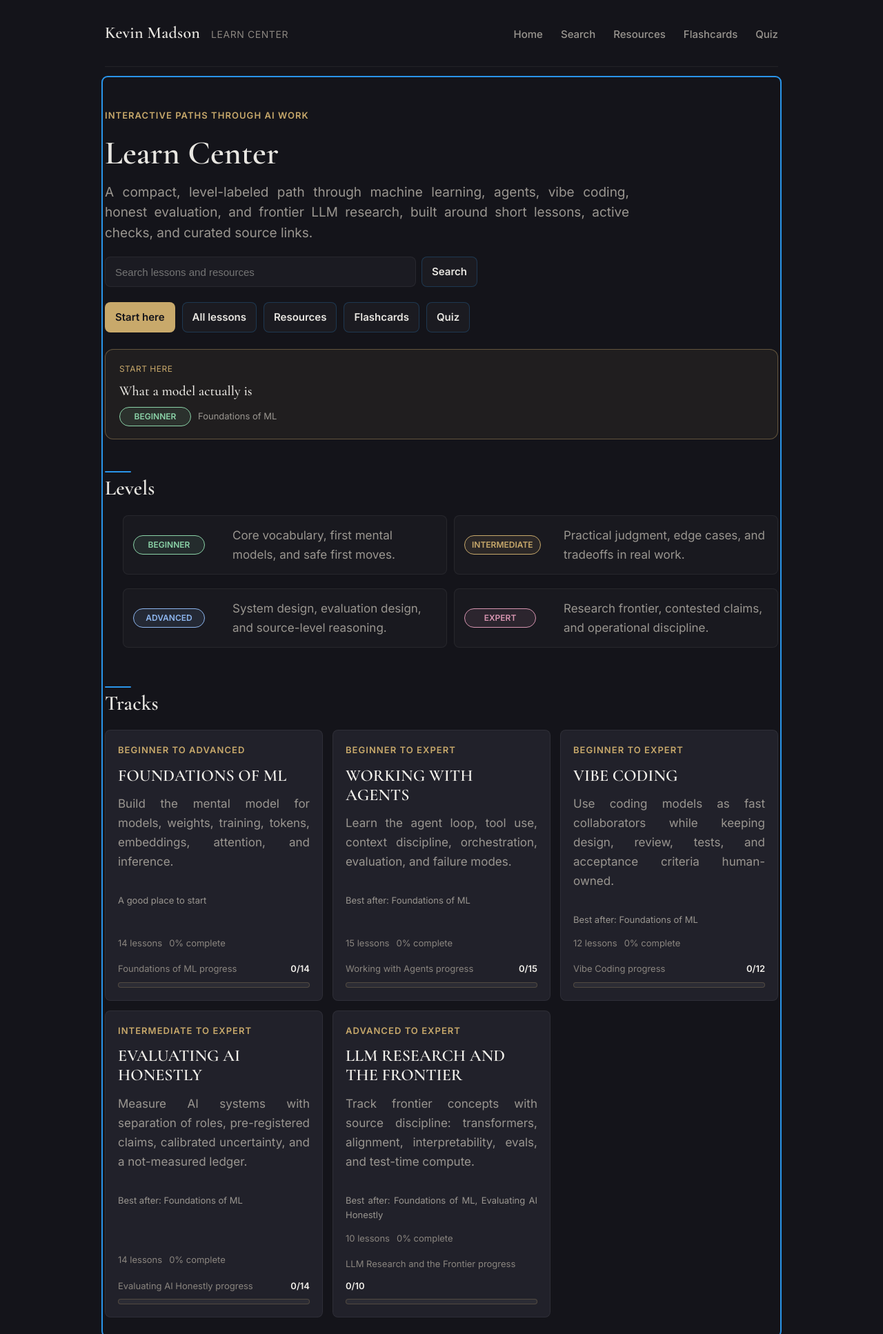
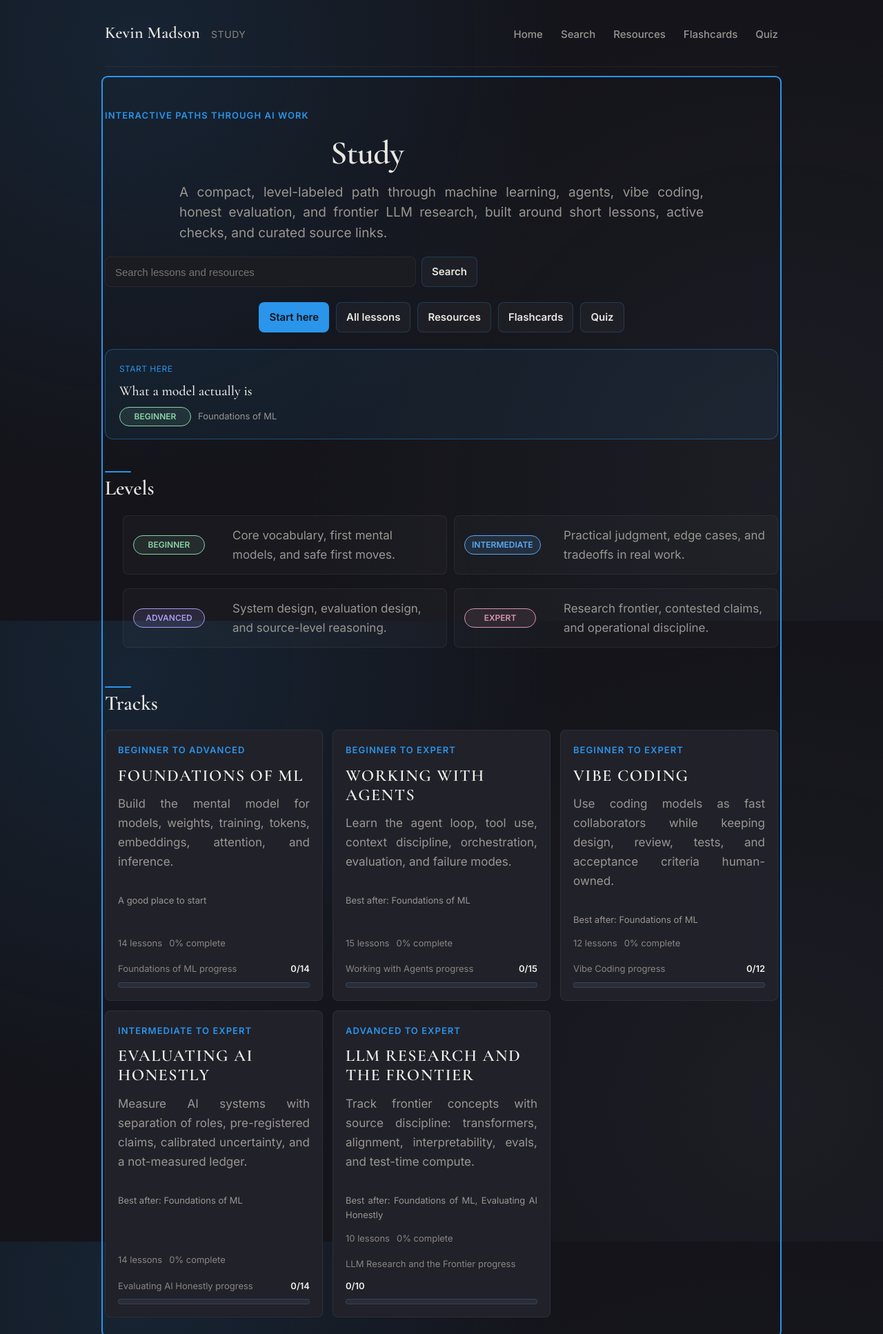
Before and after one commit to KiwiMaddog2020/kiwimaddog2020.github.io, a Jekyll site: the page learn/index.html, which Jekyll copies as it is, in a window 1280 px wide. Shown: the whole page at 69% size. Built offline with Jekyll 4.4.1, drawn with Linux system fonts in a browser that asks for light colours.

Commit message:
feat(learn): rename Learn Center -> Study + align theming to the hub house style
Name: 'Learn Center' read like dropped-article English; 'Study' is a noun that
names a destination and pairs with 'Research notes' (a study = the room + a piece
of research). The /learn URL path is unchanged.

Theming: the section was a bronze island in a blue site. Swapped the bronze accent
(#c8a96b/#d8bb7e and rgba tints) to the house blue tokens (--accent #2a95ea /
--accent-bright); recolored the diagram accent (BR) to match. Restored the house
ink+blue radial backdrop (was killed by background-image:none). Centered the
landing hero like the hub masthead; kept track/lesson headers left for the
back-link/meta/progress rows. Hand-set distinct cool palettes so nothing collides:
level badges green/blue/violet/rose, context-budget segments green/blue/teal/violet.
Kept the functional quiz good/bad green/red (the house has no equivalent).
Verified live-render against the served house CSS: accent, gradient, all palettes.

Co-Authored-By: Claude Opus 4.8 (1M context) <noreply@anthropic.com>

```diff
--- a/learn/assets/learn.css
+++ b/learn/assets/learn.css
@@ -1,14 +1,18 @@
 body.learn-page {
-  background-image: none;
+  /* Inherit the house ink + blue radial backdrop (research-notes.css) -- do not flatten it. */
   background-color: var(--bg);
 }
 
-body.learn-page h1,
-body.learn-page h2,
-body.learn-page h3 {
-  letter-spacing: 0;
-  text-align: left;
-}
+/* Match the house heading register: serif tracking from research-notes.css.
+   The landing hero centers like the hub masthead; track/lesson headers stay
+   left-aligned because they carry a back-link, meta row, and progress bar. */
+body.learn-page h1 { letter-spacing: -0.015em; }
+.learn-hero { text-align: center; }
+.learn-hero .lead { margin-left: auto; margin-right: auto; }
+.learn-hero .hero-actions,
+.learn-hero .hero-search { justify-content: center; }
+.track-header h1,
+.lesson-header h1 { text-align: left; }
 
 .learn-shell {
   max-width: 1040px;
@@ -19,7 +23,7 @@ body.learn-page h3 {
 }
 
 .learn-top .crumb {
-  color: #c8a96b;
+  color: var(--accent);
   text-decoration: none;
 }
 
@@ -49,7 +53,7 @@ body.learn-page h3 {
 
 .eyebrow,
 .card-kicker {
-  color: #c8a96b;
+  color: var(--accent);
   font-size: 13px;
   font-weight: 600;
   letter-spacing: 0.08em;
@@ -100,21 +104,21 @@ button.button,
 .button:hover,
 .option-button:hover,
 .code-line:hover {
-  border-color: #c8a96b;
-  background: rgba(200, 169, 107, 0.1);
+  border-color: var(--accent);
+  background: rgba(42, 149, 234, 0.1);
   color: var(--text-strong);
   text-decoration: none;
 }
 
 .button.primary,
 button.button.primary {
-  border-color: rgba(200, 169, 107, 0.64);
-  background: #c8a96b;
+  border-color: rgba(42, 149, 234, 0.64);
+  background: var(--accent);
   color: #14141a;
 }
 
 .button.primary:hover {
-  background: #d8bb7e;
+  background: var(--accent-bright);
   color: #14141a;
 }
 
@@ -194,13 +198,13 @@ button:disabled,
 }
 
 .level-intermediate {
-  color: #c8a96b;
-  background: rgba(200, 169, 107, 0.1);
+  color: #5aabf6;
+  background: rgba(90, 171, 246, 0.12);
 }
 
 .level-advanced {
-  color: #8eb7f0;
-  background: rgba(142, 183, 240, 0.1);
+  color: #a99bf0;
+  background: rgba(169, 155, 240, 0.12);
 }
 
 .level-expert {
@@ -231,7 +235,7 @@ button:disabled,
 }
 
 .track-card h3 a:hover {
-  color: #d8bb7e;
+  color: var(--accent-bright);
 }
 
 .track-card p {
@@ -271,7 +275,7 @@ button:disabled,
   height: 8px;
   margin-top: 8px;
   overflow: hidden;
-  border: 1px solid rgba(200, 169, 107, 0.24);
+  border: 1px solid rgba(42, 149, 234, 0.24);
   border-radius: 999px;
   background: rgba(255, 255, 255, 0.05);
 }
@@ -280,7 +284,7 @@ button:disabled,
   display: block;
   height: 100%;
   border-radius: inherit;
-  background: #c8a96b;
+  background: var(--accent);
 }
 
 .lesson-list,
@@ -314,7 +318,7 @@ button:disabled,
 
 .lesson-row > a:hover strong,
 .resource-title a:hover {
-  color: #d8bb7e;
+  color: var(--accent-bright);
 }
 
 .lesson-index {
@@ -323,9 +327,9 @@ button:disabled,
   justify-content: center;
   width: 38px;
   height: 38px;
-  border: 1px solid rgba(200, 169, 107, 0.28);
+  border: 1px solid rgba(42, 149, 234, 0.28);
   border-radius: 8px;
-  color: #c8a96b;
+  color: var(--accent);
   font-family: var(--mono);
   font-size: 13px;
 }
@@ -359,14 +363,14 @@ button:disabled,
 .back-link {
   display: inline-flex;
   margin-bottom: 20px;
-  color: #c8a96b;
+  color: var(--accent);
   font-size: 15px;
   font-weight: 600;
   text-decoration: none;
 }
 
 .back-link:hover {
-  color: #d8bb7e;
+  color: var(--accent-bright);
 }
 
 .lesson-header {
@@ -395,9 +399,9 @@ button:disabled,
 
 .key-points li {
   padding: 12px 14px;
-  border-left: 3px solid #c8a96b;
+  border-left: 3px solid var(--accent);
   border-radius: 0 8px 8px 0;
-  background: rgba(200, 169, 107, 0.08);
+  background: rgba(42, 149, 234, 0.08);
 }
 
 .exercise-card,
@@ -494,7 +498,7 @@ button:disabled,
 }
 
 .prompt-repair dt {
-  color: #c8a96b;
+  color: var(--accent);
   font-size: 12px;
   font-weight: 700;
   text-transform: uppercase;
@@ -527,7 +531,7 @@ button:disabled,
 }
 
 .trace-step {
-  color: #c8a96b;
+  color: var(--accent);
   font-size: 12px;
   font-weight: 700;
   text-transform: uppercase;
@@ -555,7 +559,7 @@ button:disabled,
 .choice-field legend {
   width: 100%;
   margin-bottom: 2px;
-  color: #c8a96b;
+  color: var(--accent);
   font-size: 12px;
   font-weight: 700;
   text-transform: uppercase;
@@ -584,7 +588,7 @@ button:disabled,
   width: 100%;
   min-height: 220px;
   padding: 20px;
-  border: 1px solid rgba(200, 169, 107, 0.36);
+  border: 1px solid rgba(42, 149, 234, 0.36);
   border-radius: 8px;
   background: var(--bg-card);
   color: var(--text);
@@ -592,7 +596,7 @@ button:disabled,
 }
 
 .flashcard:hover {
-  border-color: #c8a96b;
+  border-color: var(--accent);
   background: #25252f;
 }
 
@@ -664,7 +668,7 @@ button:disabled,
   display: grid;
   min-width: 220px;
   gap: 6px;
-  color: #c8a96b;
+  color: var(--accent);
   font-size: 12px;
   font-weight: 700;
   text-transform: uppercase;
@@ -706,13 +710,13 @@ button:disabled,
 
 .mode-tabs a:hover,
 .mode-tabs a.is-active {
-  border-color: #c8a96b;
+  border-color: var(--accent);
   color: var(--text-strong);
-  background: rgba(200, 169, 107, 0.1);
+  background: rgba(42, 149, 234, 0.1);
 }
 
 .mode-tabs span {
-  color: #c8a96b;
+  color: var(--accent);
   font-family: var(--mono);
   font-size: 12px;
 }
@@ -747,9 +751,9 @@ button:disabled,
   align-items: center;
   margin: 42px 0 32px;
   padding: 18px;
-  border: 1px solid rgba(200, 169, 107, 0.28);
+  border: 1px solid rgba(42, 149, 234, 0.28);
   border-radius: 8px;
-  background: rgba(200, 169, 107, 0.08);
+  background: rgba(42, 149, 234, 0.08);
 }
 
 .completion-panel p {
@@ -861,7 +865,7 @@ button:disabled,
 
 .hero-search input[type="search"]:focus-visible,
 .search-field input[type="search"]:focus-visible {
-  outline: 2px solid #c8a96b;
+  outline: 2px solid var(--accent);
   outline-offset: 2px;
 }
 
@@ -892,7 +896,7 @@ button:disabled,
   padding: 1px 9px;
   border: 1px solid var(--border);
   border-radius: 999px;
-  color: #c8a96b;
+  color: var(--accent);
   font-family: var(--mono);
   font-size: 13px;
 }
@@ -904,7 +908,7 @@ button:disabled,
 }
 
 .card-prereq-start {
-  color: #c8a96b;
+  color: var(--accent);
 }
 
 .flashcard-face {
@@ -960,7 +964,7 @@ button:disabled,
 }
 
 .search-row > a:hover strong {
-  color: #d8bb7e;
+  color: var(--accent-bright);
 }
 
 .deck-complete {
@@ -1032,17 +1036,17 @@ button:disabled,
 }
 .metric-readout dt { color: var(--text-muted); font-size: 13px; margin: 0; }
 .metric-readout dd { margin: 0; font-family: var(--mono); color: var(--text-strong); }
-.metric-readout .metric-headline { border-color: rgba(200, 169, 107, 0.5); background: rgba(200, 169, 107, 0.08); }
-.metric-readout .metric-headline dd { color: #c8a96b; }
+.metric-readout .metric-headline { border-color: rgba(42, 149, 234, 0.5); background: rgba(42, 149, 234, 0.08); }
+.metric-readout .metric-headline dd { color: var(--accent); }
 .metric-task, .sampling-lab .metric-task { margin: 10px 0; color: var(--text-2); }
 
 .sampling-control { display: grid; gap: 6px; margin: 12px 0; }
-.sampling-control input[type="range"] { width: 100%; accent-color: #c8a96b; }
+.sampling-control input[type="range"] { width: 100%; accent-color: var(--accent); }
 .sampling-bars { display: grid; gap: 8px; margin: 12px 0; }
 .sampling-row { display: grid; grid-template-columns: 90px 1fr 48px; gap: 10px; align-items: center; }
 .sampling-label { font-family: var(--mono); font-size: 13px; color: var(--text); }
 .sampling-bar { height: 14px; background: rgba(255, 255, 255, 0.06); border-radius: 7px; overflow: hidden; }
-.sampling-bar > span { display: block; height: 100%; background: #c8a96b; transition: width 0.15s ease; }
+.sampling-bar > span { display: block; height: 100%; background: var(--accent); transition: width 0.15s ease; }
 .sampling-pct { font-family: var(--mono); font-size: 13px; color: var(--text-2); text-align: right; }
 
 .ordering-list { list-style: none; margin: 14px 0; padding: 0; display: grid; gap: 8px; counter-reset: ord; }
@@ -1073,22 +1077,22 @@ button:disabled,
 .lab-controls { display: grid; gap: 12px; margin: 14px 0; }
 .lab-controls label { display: grid; gap: 5px; }
 .lab-controls label span { font-size: 13px; color: var(--text-muted); }
-.lab-controls input[type="range"] { width: 100%; accent-color: #c8a96b; }
+.lab-controls input[type="range"] { width: 100%; accent-color: var(--accent); }
 .lab-controls label span strong, .rag-sandbox label span strong { color: var(--text-strong); font-family: var(--mono); }
 
 /* bootstrap lab */
 .boot-resamples { display: flex; align-items: center; gap: 8px; flex-wrap: wrap; }
 .boot-resamples > span { font-size: 13px; color: var(--text-muted); }
 .boot-resamples .button { padding: 4px 12px; min-width: 0; }
-.boot-resamples .button.is-active { border-color: #c8a96b; background: rgba(200, 169, 107, 0.14); color: #d8bb7e; }
+.boot-resamples .button.is-active { border-color: var(--accent); background: rgba(42, 149, 234, 0.14); color: var(--accent-bright); }
 .boot-readout { display: grid; grid-template-columns: repeat(3, minmax(0, 1fr)); gap: 8px 14px; margin: 14px 0; }
 .boot-readout > div { display: flex; flex-direction: column; gap: 2px; padding: 8px 12px; border: 1px solid var(--border); border-radius: 8px; }
 .boot-readout dt { color: var(--text-muted); font-size: 12px; margin: 0; }
 .boot-readout dd { margin: 0; font-family: var(--mono); color: var(--text-strong); }
-.boot-readout .metric-headline { border-color: rgba(200, 169, 107, 0.5); background: rgba(200, 169, 107, 0.08); }
-.boot-readout .metric-headline dd { color: #c8a96b; }
+.boot-readout .metric-headline { border-color: rgba(42, 149, 234, 0.5); background: rgba(42, 149, 234, 0.08); }
+.boot-readout .metric-headline dd { color: var(--accent); }
 .histo { display: flex; align-items: flex-end; gap: 2px; height: 90px; margin: 10px 0 4px; padding: 8px; border: 1px solid var(--border); border-radius: 8px; background: rgba(255, 255, 255, 0.02); }
-.histo-bar { flex: 1 1 0; background: #c8a96b; opacity: 0.75; border-radius: 2px 2px 0 0; min-height: 2px; }
+.histo-bar { flex: 1 1 0; background: var(--accent); opacity: 0.75; border-radius: 2px 2px 0 0; min-height: 2px; }
 .histo-axis { display: flex; justify-content: space-between; font-size: 11px; color: var(--text-muted); font-family: var(--mono); margin: 0 4px; }
 .histo-axis span:nth-child(2) { font-family: var(--sans, inherit); }
 
@@ -1099,8 +1103,8 @@ button:disabled,
 .roc-readout > div { display: flex; justify-content: space-between; gap: 12px; padding: 6px 10px; border: 1px solid var(--border); border-radius: 8px; }
 .roc-readout dt { color: var(--text-muted); font-size: 12px; margin: 0; }
 .roc-readout dd { margin: 0; font-family: var(--mono); color: var(--text-strong); }
-.roc-readout .metric-headline { border-color: rgba(200, 169, 107, 0.5); background: rgba(200, 169, 107, 0.08); }
-.roc-readout .metric-headline dd { color: #c8a96b; }
+.roc-readout .metric-headline { border-color: rgba(42, 149, 234, 0.5); background: rgba(42, 149, 234, 0.08); }
+.roc-readout .metric-headline dd { color: var(--accent); }
 
 /* rag sandbox */
 .rag-query { display: grid; gap: 5px; margin: 12px 0; }
@@ -1109,19 +1113,19 @@ button:disabled,
 .rag-stat { color: var(--text-2); font-size: 13px; margin: 6px 0; }
 .rag-chunks { list-style: none; margin: 12px 0 0; padding: 0; display: grid; gap: 8px; }
 .rag-chunk { padding: 10px 12px; border: 1px solid var(--border); border-radius: 8px; background: rgba(255, 255, 255, 0.02); opacity: 0.7; }
-.rag-chunk.is-retrieved { opacity: 1; border-color: rgba(200, 169, 107, 0.5); background: rgba(200, 169, 107, 0.07); }
+.rag-chunk.is-retrieved { opacity: 1; border-color: rgba(42, 149, 234, 0.5); background: rgba(42, 149, 234, 0.07); }
 .rag-chunk-meta { display: flex; gap: 10px; align-items: center; font-size: 12px; color: var(--text-muted); font-family: var(--mono); margin-bottom: 4px; }
 .rag-score { color: var(--text-2); }
-.rag-tag { color: #d8bb7e; border: 1px solid rgba(200, 169, 107, 0.5); border-radius: 999px; padding: 0 8px; }
+.rag-tag { color: var(--accent-bright); border: 1px solid rgba(42, 149, 234, 0.5); border-radius: 999px; padding: 0 8px; }
 .rag-chunk-text { display: block; color: var(--text); }
 
 /* context budget */
 .budget-bar { display: flex; width: 100%; height: 22px; border: 1px solid var(--border); border-radius: 6px; overflow: hidden; margin: 14px 0 10px; background: rgba(255, 255, 255, 0.03); }
 .budget-seg { height: 100%; }
 .budget-output { background: #8bd3a8; }
-.budget-system { background: #c8a96b; }
-.budget-retrieved { background: #7fb0d8; }
-.budget-history { background: #b98bd3; }
+.budget-system { background: #5aabf6; }
+.budget-retrieved { background: #67c2bf; }
+.budget-history { background: #a99bf0; }
 .budget-headroom { background: repeating-linear-gradient(45deg, rgba(255,255,255,0.05), rgba(255,255,255,0.05) 5px, transparent 5px, transparent 10px); }
 .budget-legend { display: flex; flex-wrap: wrap; gap: 8px 16px; margin: 6px 0; font-size: 12px; color: var(--text-2); }
 .budget-key { display: inline-flex; align-items: center; gap: 6px; font-family: var(--mono); }
@@ -1132,21 +1136,21 @@ button:disabled,
 .budget-status.bad { color: #e0a08a; }
 
 /* capstone */
-.capstone-scenario { padding: 14px 16px; border: 1px solid var(--border); border-left: 3px solid #c8a96b; border-radius: 6px; background: rgba(255, 255, 255, 0.02); margin: 0 0 14px; color: var(--text-2); }
+.capstone-scenario { padding: 14px 16px; border: 1px solid var(--border); border-left: 3px solid var(--accent); border-radius: 6px; background: rgba(255, 255, 255, 0.02); margin: 0 0 14px; color: var(--text-2); }
 .capstone-scenario pre, .capstone-scenario code { font-family: var(--mono); font-size: 13px; }
 .capstone-progress { display: flex; align-items: center; gap: 6px; margin: 6px 0 12px; }
 .capstone-dot { width: 10px; height: 10px; border-radius: 999px; border: 1px solid var(--border-accent); background: transparent; }
 .capstone-dot.is-done { background: #8bd3a8; border-color: #8bd3a8; }
-.capstone-dot.is-current { border-color: #c8a96b; background: #c8a96b; }
+.capstone-dot.is-current { border-color: var(--accent); background: var(--accent); }
 .capstone-count { margin-left: 8px; font-size: 12px; color: var(--text-muted); font-family: var(--mono); }
 .capstone-q { margin: 6px 0 12px; }
 .capstone-done { display: grid; gap: 12px; padding: 18px; border: 1px solid rgba(139, 211, 168, 0.4); border-radius: 12px; background: rgba(139, 211, 168, 0.08); }
 .capstone-outcome { color: var(--text-2); margin: 0; }
 
 /* continue card */
-.continue-card { display: grid; gap: 6px; margin: 0 0 8px; padding: 18px 20px; border: 1px solid rgba(200, 169, 107, 0.4); border-radius: 12px; background: rgba(200, 169, 107, 0.07); text-decoration: none; color: var(--text); transition: border-color 0.15s ease, background 0.15s ease; }
-.continue-card:hover { border-color: #c8a96b; background: rgba(200, 169, 107, 0.12); }
-.continue-label { font-size: 12px; letter-spacing: 0.04em; text-transform: uppercase; color: #c8a96b; }
+.continue-card { display: grid; gap: 6px; margin: 0 0 8px; padding: 18px 20px; border: 1px solid rgba(42, 149, 234, 0.4); border-radius: 12px; background: rgba(42, 149, 234, 0.07); text-decoration: none; color: var(--text); transition: border-color 0.15s ease, background 0.15s ease; }
+.continue-card:hover { border-color: var(--accent); background: rgba(42, 149, 234, 0.12); }
+.continue-label { font-size: 12px; letter-spacing: 0.04em; text-transform: uppercase; color: var(--accent); }
 .continue-title { font-family: var(--serif); font-size: 20px; color: var(--text-strong); }
 .continue-meta { display: flex; align-items: center; gap: 10px; font-size: 13px; color: var(--text-2); }
 
@@ -1155,7 +1159,7 @@ button:disabled,
 .index-row { border: 1px solid var(--border); border-radius: 8px; background: rgba(255, 255, 255, 0.02); }
 .index-row > a { display: grid; grid-template-columns: minmax(0, 1fr) auto; gap: 14px; align-items: center; padding: 12px 14px; color: var(--text); text-decoration: none; }
 .index-text { display: grid; gap: 3px; }
-.index-row > a:hover strong { color: #d8bb7e; }
+.index-row > a:hover strong { color: var(--accent-bright); }
 .index-meta { display: inline-flex; align-items: center; gap: 8px; }
 
 /* per-track mastery */
@@ -1169,7 +1173,7 @@ button:disabled,
 .source-row { display: grid; gap: 3px; padding: 10px 12px; border: 1px solid var(--border); border-radius: 8px; background: rgba(255, 255, 255, 0.02); }
 .source-claim { color: var(--text-2); }
 .source-cite { font-size: 13px; }
-.source-cite a { color: #c8a96b; }
+.source-cite a { color: var(--accent); }
 .source-date { color: var(--text-muted); font-family: var(--mono); font-size: 12px; margin-left: 6px; }
 
 @media (max-width: 760px) {
--- a/learn/assets/learn.js
+++ b/learn/assets/learn.js
@@ -22,7 +22,7 @@
   let lastSearch = "";
 
   // Inline SVG diagrams (bronze-on-ink, currentColor-aware). Keyed by lesson.diagram.
-  const BR = "#c8a96b";
+  const BR = "#2a95ea";  // hub house accent (research-notes.css --accent)
   const diagrams = {
     agent_loop: `
       <svg viewBox="0 0 460 150" role="img" aria-label="The agent loop: think, act, observe, decide, repeating until a stop condition.">
@@ -303,7 +303,7 @@
 
   function replaceApp(markup, title) {
     app.innerHTML = markup;
-    document.title = title ? `${title} · Learn Center` : "Learn Center · Kevin Madson";
+    document.title = title ? `${title} · Kevin Madson` : "Study · Kevin Madson";
     window.scrollTo({ top: 0, behavior: prefersReducedMotion() ? "auto" : "smooth" });
     app.focus({ preventScroll: true });
   }
@@ -399,7 +399,7 @@
     replaceApp(`
       <section class="learn-hero" aria-labelledby="learn-title">
         <p class="eyebrow">Interactive paths through AI work</p>
-        <h1 id="learn-title">Learn Center</h1>
+        <h1 id="learn-title">Study</h1>
         <p class="lead">A compact, level-labeled path through machine learning, agents, vibe coding, honest evaluation, and frontier LLM research, built around short lessons, active checks, and curated source links.</p>
         <form class="hero-search" role="search" aria-label="Search lessons and resources">
           <input type="search" name="q" id="home-search" placeholder="Search lessons and resources" autocomplete="off" aria-label="Search">
@@ -829,7 +829,7 @@
         <h1 id="search-title">Search</h1>
         <p class="lead">Search every lesson and resource by title, idea, or keyword. Try a term like attention, RAG, eval, or temperature.</p>
       </section>
-      <form class="filter-bar" role="search" aria-label="Search the Learn Center">
+      <form class="filter-bar" role="search" aria-label="Search Study">
         <label class="search-field">
           <span>Search</span>
           <input type="search" id="search-input" autocomplete="off" placeholder="Search lessons and resources">
@@ -2092,7 +2092,7 @@
       replaceApp(`
         <section class="track-header" aria-labelledby="error-title">
           <p class="eyebrow">Load error</p>
-          <h1 id="error-title">Learn Center could not load</h1>
+          <h1 id="error-title">Study could not load</h1>
           <p class="lead">${escapeHtml(error.message)}</p>
         </section>
       `, "Load error");
--- a/learn/index.html
+++ b/learn/index.html
@@ -3,9 +3,9 @@
 <head>
   <meta charset="utf-8">
   <meta name="viewport" content="width=device-width, initial-scale=1">
-  <title>Learn Center · Kevin Madson</title>
-  <meta name="description" content="A compact interactive learning center for machine learning, agents, vibe coding, AI evaluation, and LLM research.">
-  <meta property="og:title" content="Learn Center · Kevin Madson">
+  <title>Study · Kevin Madson</title>
+  <meta name="description" content="A compact, interactive study of machine learning, agents, vibe coding, AI evaluation, and LLM research.">
+  <meta property="og:title" content="Study · Kevin Madson">
   <meta property="og:description" content="Level-labeled lessons, exercises, flashcards, quizzes, and curated resources for working with AI systems.">
   <meta property="og:type" content="website">
   <meta property="og:url" content="https://kiwimaddog2020.github.io/learn/">
@@ -22,7 +22,7 @@
   <div class="page learn-shell">
     <nav class="top learn-top" aria-label="Primary">
       <a class="wordmark" href="/">Kevin Madson</a>
-      <a class="crumb" href="#/">Learn Center</a>
+      <a class="crumb" href="#/">Study</a>
       <div class="links">
         <a href="#/">Home</a>
         <a href="#/search">Search</a>
@@ -32,7 +32,7 @@
       </div>
     </nav>
     <main id="app" tabindex="-1" aria-live="polite">
-      <p class="learn-loading">Loading Learn Center...</p>
+      <p class="learn-loading">Loading the study...</p>
     </main>
   </div>
 </body>
```
